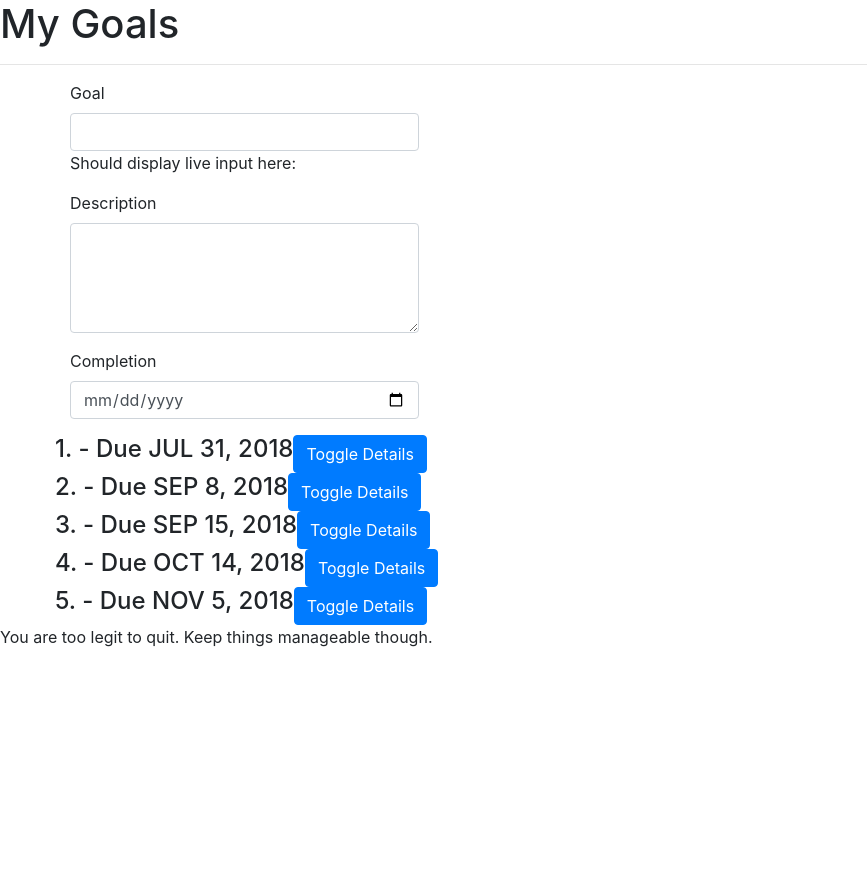
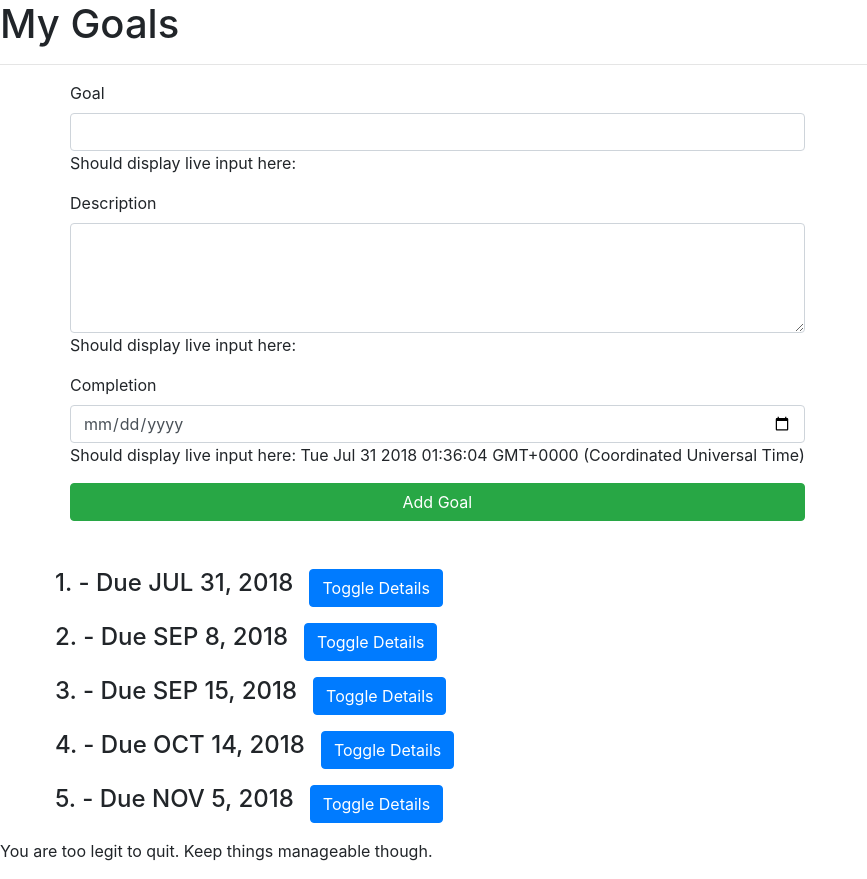
Before and after one commit to SamNgigi/Goals-v2, an Angular app: page / in a window 1280 px wide. Shown: the whole page, without its empty margins (0-867 px from the left). Before the commit the page ends 800 px from the top, so only its background shows below. Built offline with nearby package versions, Linux system fonts and the light colour scheme.

Commit message:
Form working. Alerts working

```diff
--- a/src/app/goal-form/goal-form.component.html
+++ b/src/app/goal-form/goal-form.component.html
@@ -1,4 +1,4 @@
-<div class="container">
+<div class="container mb-5">
   <div class="row">
     <!--
       We add a template reference variable goalForm and equate it to ngForm.
@@ -7,6 +7,7 @@
     -->
     <form #goalForm="ngForm">
       <div class="form-group">
+        <!-- Goal form -->
         <label for="goal">Goal</label>
         <!--
           To our goal input tag we add the [(ngModel)] and we equate
@@ -19,19 +20,50 @@
 
           We then define a name attribute which is a requirement when
           using [(ngModel)] and a form.
+
+          We add the template reference variable #name to access the input box's Angular control from withing the template.
         -->
-        <input type="text" class="form-control" id="goal" required="required" [(ngModel)]="newGoal.goal" name="goal">
-        <!-- Test to see if we the two way data binding is working -->
+        <input type="text" class="form-control" id="goal" required="required" [(ngModel)]="newGoal.goal" name="goal" #goal="ngModel">
+        <!--
+          Test to see if we the two way data binding is working
+
+          Should display live input here: {{newGoal.goal}}
+
+          Below we create a div element with the template attribute
+          hidden. This will display an alert message if the input is
+          invalid.
+
+          We then equate it to only be true if the name input is
+          valid.
+
+          The pristine property allows us not to show the message
+          when the page is loaded.
+        -->
         Should display live input here: {{newGoal.goal}}
+        <div [hidden]="goal.valid || goal.pristine" class="alert alert-danger">
+          <p>Name is required</p>
+        </div>
       </div>
       <div class="form-group">
+        <!-- Description form -->
         <label for="description">Description</label>
-        <textarea id="description" cols="30" rows="4" class="form-control" required="required"></textarea>
+        <textarea id="description" cols="30" rows="4" class="form-control" required="required" [(ngModel)]="newGoal.description"
+          name="description" #description="ngModel"></textarea>
+        Should display live input here: {{newGoal.description}}
+        <div [hidden]="description.valid || description.pristine" class="alert alert-danger">
+          <p>Description is required</p>
+        </div>
       </div>
       <div class="form-group">
+        <!-- Date form -->
         <label for="complete">Completion</label>
-        <input type="date" class="form-control" id="completeBy" required="required">
+        <input type="date" class="form-control" id="completeDate" required="required" [(ngModel)]="newGoal.completeDate" name="completeDate"
+          #completeDate="ngModel"> Should display live input here: {{newGoal.completeDate}}
+        <div [hidden]="completeDate.valid || completeDate.pristine" class="alert alert-danger">
+          <p>Complete date is required</p>
+        </div>
       </div>
+      <button type="submit" class="btn btn-success btn-block">Add Goal</button>
     </form>
   </div>
 </div>
--- a/src/app/goals/goals.component.html
+++ b/src/app/goals/goals.component.html
@@ -31,7 +31,7 @@
     The attribute i = index registers the position index of each
     list item in the loop.
   -->
-  <div class="row" *ngFor='let goal of goals; let i = index'>
+  <div class="row mb-3" *ngFor='let goal of goals; let i = index'>
     <div class="row">
       <!--
       Below we add the | date pipe that transforms the date object to
@@ -49,7 +49,7 @@
 
       This is an example of Output Property binding. Where by our output is a clicked bound to the toggleDetail function.
     -->
-      <button class="btn btn-primary" (click)="toggleDetails(i)">Toggle Details</button>
+      <button class="btn btn-primary ml-3" (click)="toggleDetails(i)">Toggle Details</button>
     </div>
     <div class="row" *ngIf="goal.showDescription">
       <!--
```
